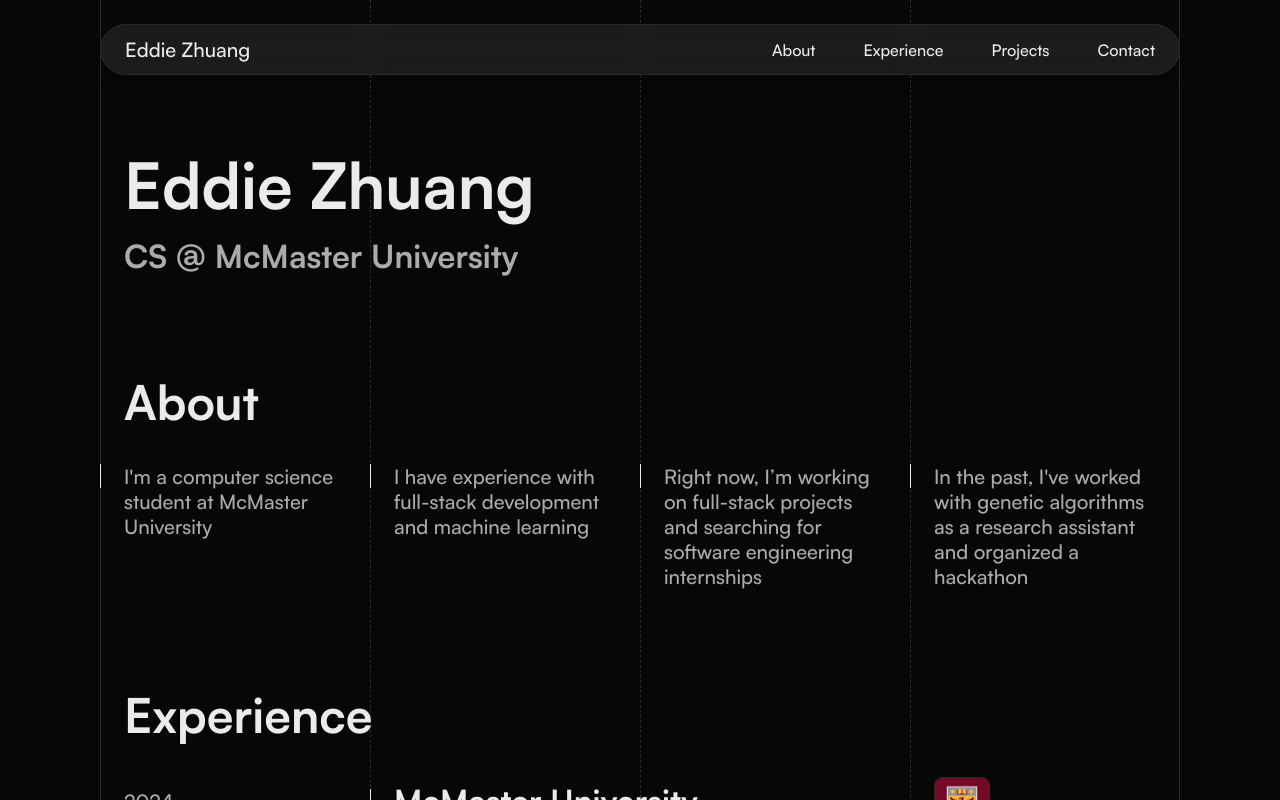
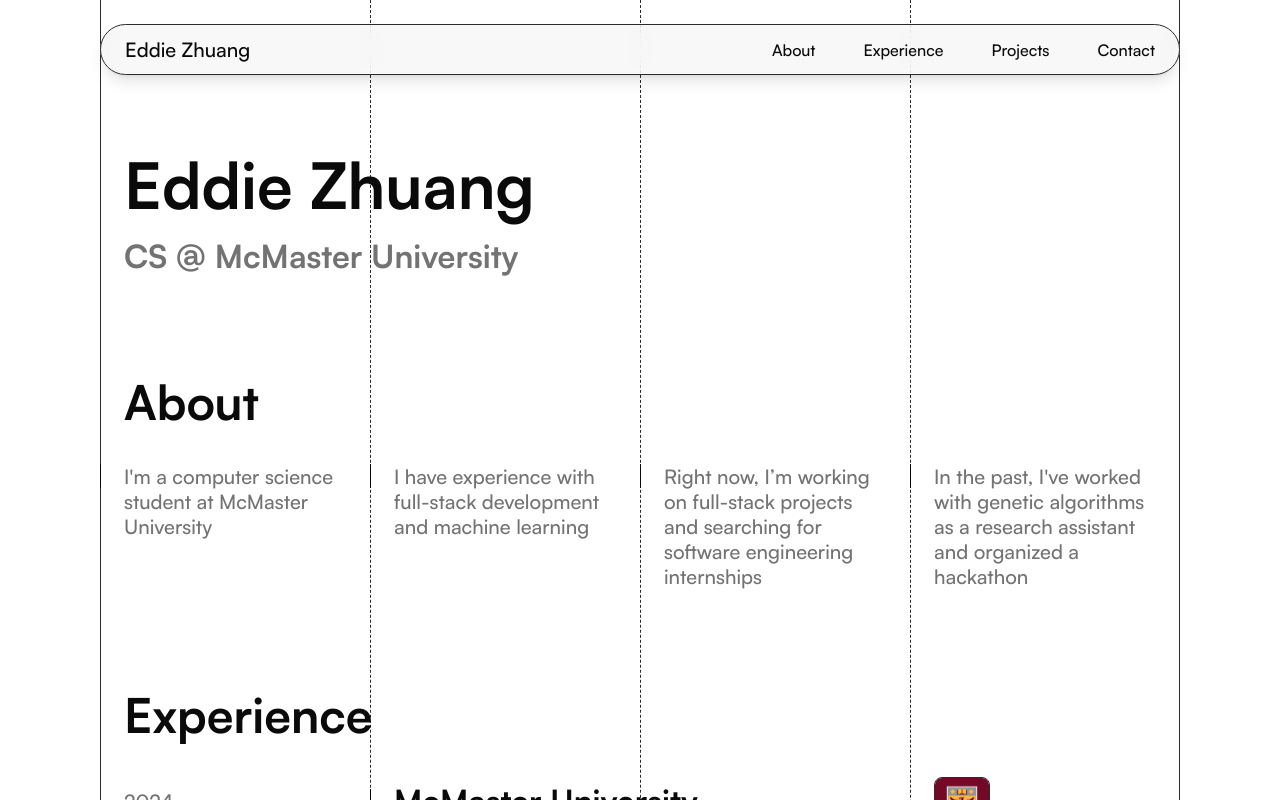
Before and after one commit to edzhuang/portfolio-website, a Next.js app: page / in a window 1280 px wide. Shown: the top 800 px of the page. Built offline with nearby package versions, Linux system fonts and the light colour scheme.

Commit message:
Restructure components

```diff
--- a/app/globals.css
+++ b/app/globals.css
@@ -2,10 +2,11 @@
 @tailwind components;
 @tailwind utilities;
 
+@custom-variant dark (&:where(.dark, .dark *));
+
 @font-face {
   font-family: "Satoshi";
   src: url("/fonts/Satoshi-Variable.woff2") format("woff2");
-  /* variable font covers weights 100–900: */
   font-weight: 100 900;
   font-style: normal;
   font-display: swap;
--- a/app/layout.tsx
+++ b/app/layout.tsx
@@ -18,7 +18,7 @@
       <body className="font-sans">
         <ThemeProvider
           attribute="class"
-          defaultTheme="dark"
+          defaultTheme="system"
           enableSystem={false}
           disableTransitionOnChange
         >
--- a/components/contact-form.tsx
+++ b/components/contact-form.tsx
@@ -3,9 +3,9 @@
 import type React from "react";
 
 import { useState } from "react";
-import { Button } from "@/components/button";
-import { Input } from "@/components/input";
-import { Textarea } from "@/components/textarea";
+import { Button } from "@/components/ui/button";
+import { Input } from "@/components/ui/input";
+import { Textarea } from "@/components/ui/textarea";
 
 export function ContactForm() {
   const [formData, setFormData] = useState({
```
Also changed, not shown: app/page.tsx (+5 -5 lines), components/ui/about-item.tsx (renamed from components/about-item.tsx), components/ui/button.tsx (renamed from components/button.tsx), components/ui/experience-item.tsx (renamed from components/experience-item.tsx), components/ui/header.tsx (renamed from components/header.tsx), components/ui/input.tsx (renamed from components/input.tsx), components/ui/project-card.tsx (renamed from components/project-card.tsx), components/ui/scroll-fade.tsx (renamed from components/scroll-fade.tsx), components/ui/textarea.tsx (renamed from components/textarea.tsx).
